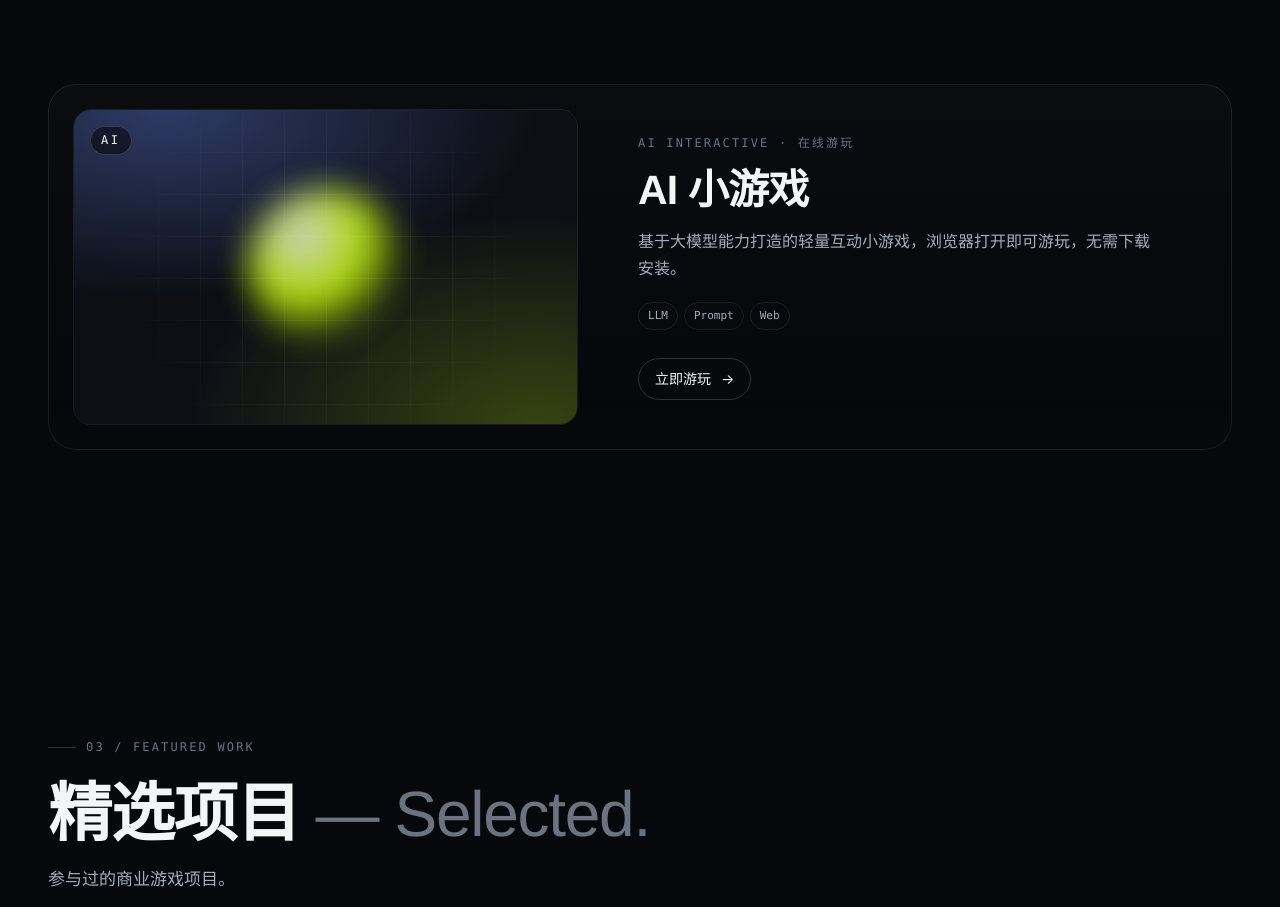
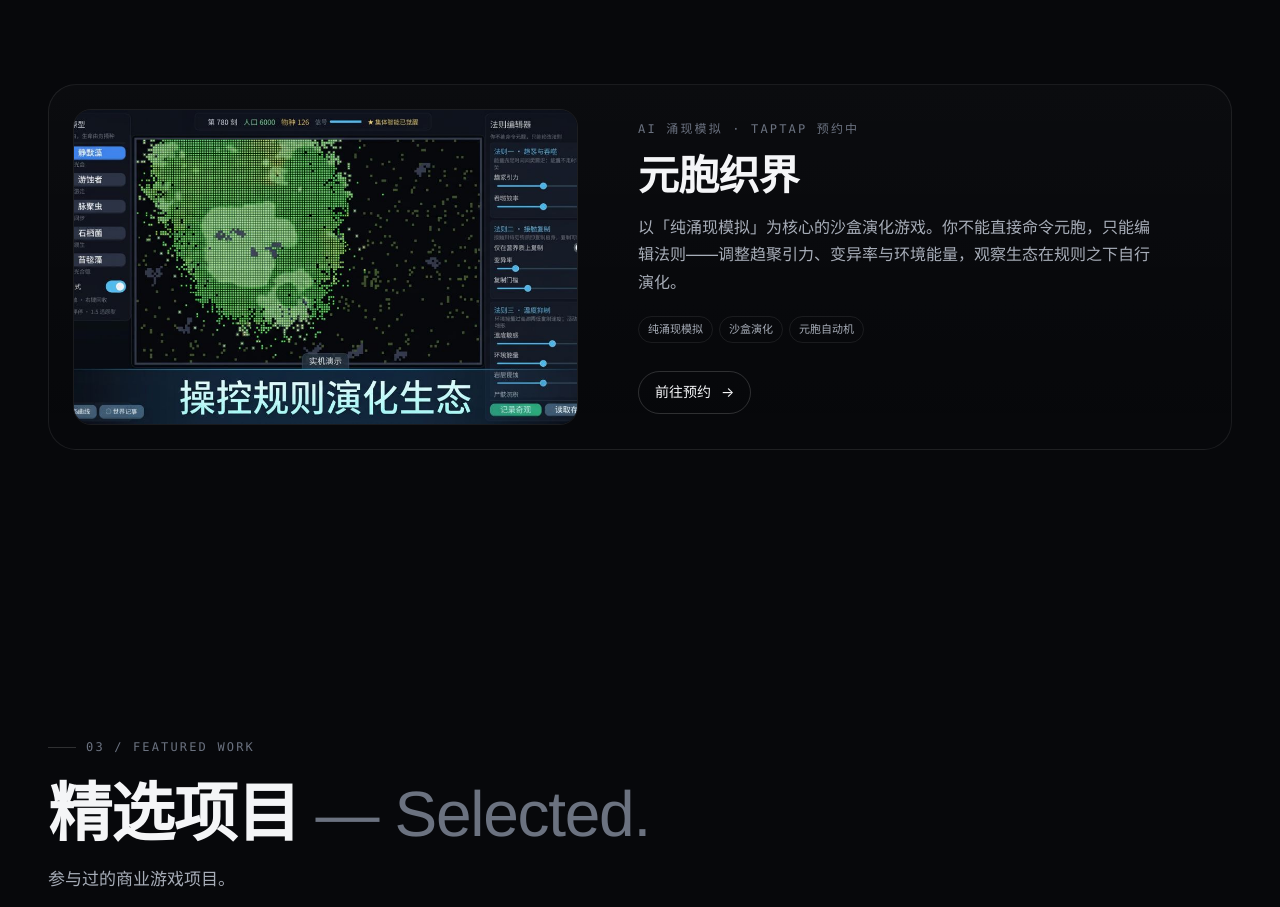
Before and after one commit to daoxvmuou/portfolio, a React (Vite) app: page / in a window 1280 px wide. Shown: the part 2852-3759 px from the top of the page. Built offline with nearby package versions, Linux system fonts and the light colour scheme.

Commit message:
feat: 完善 AI 小游戏卡片文案并接入官方封面图

```diff
--- a/src/data/projects.js
+++ b/src/data/projects.js
@@ -61,13 +61,13 @@ export const games = [
 export const aiGames = [
   {
     id: 'ai-1',
-    title: 'AI 小游戏',
-    category: 'AI Interactive · 在线游玩',
-    desc: '基于大模型能力打造的轻量互动小游戏，浏览器打开即可游玩，无需下载安装。',
-    techStack: ['LLM', 'Prompt', 'Web'],
-    cover: '',
+    title: '元胞织界',
+    category: 'AI 涌现模拟 · TapTap 预约中',
+    desc: '以「纯涌现模拟」为核心的沙盒演化游戏。你不能直接命令元胞，只能编辑法则——调整趋聚引力、变异率与环境能量，观察生态在规则之下自行演化。',
+    techStack: ['纯涌现模拟', '沙盒演化', '元胞自动机'],
+    cover: '/ai-games/cover.jpg',
     link: 'https://tap.cn/lXWMYfNk1',
-    cta: '',
+    cta: '前往预约',
   },
 ]
 
```
Also changed, not shown: public/ai-games/cover.jpg (added).
